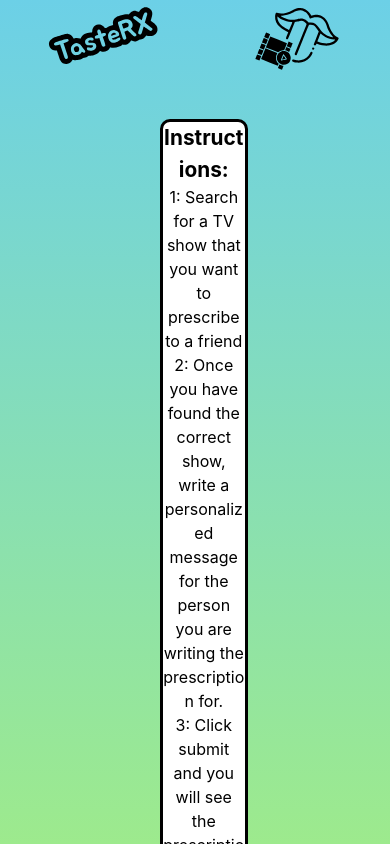
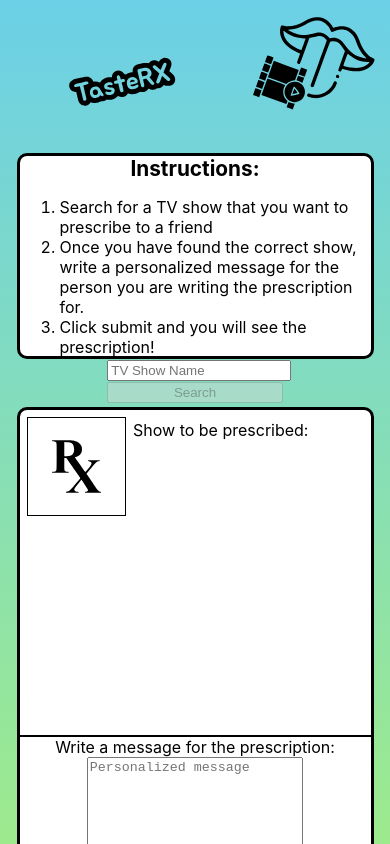
Before and after one commit to dstavis/tasterx, a React (Create React App) app: page / in a window 390 px wide. Shown: the top 844 px of the page. Built offline with nearby package versions, Linux system fonts and the light colour scheme.

Commit message:
Refactor CSS WIP

```diff
--- a/src/components/App/App.css
+++ b/src/components/App/App.css
@@ -8,19 +8,18 @@
 
 .home-page {
   display: flex;
+  align-items: center;
   justify-content: center;
-  height: 85%;
-  width: 90%;
-  margin: 10% 0% 0% 5%;
+  width: 100%;
 }
 
-.search-form-container {
+.prescription-preview-container {
   display: flex;
   flex-direction: column;
   align-items: center;
   height: 70vh;
-  width: 45vw;
-  margin-bottom: 2%;
+  width: 700px;
+  margin-top: 20vh;
 }
 
 .prescription-preview {
@@ -32,6 +31,14 @@
   border: 3px solid black;
   border-radius: 10px;
   background-color: white;
+}
+
+.prescription-container {
+  display: flex;
+  flex-direction: column;
+  align-items: center;
+  justify-content: center;
+  width: 100%;
 }
 
 .make-new-script {
@@ -48,18 +55,13 @@
 @media (max-width: 576px) {
   .home-page {
     flex-direction: column;
-    align-items: center;
     margin: 0;
   }
 
-  .instructions-container {
+  .prescription-preview-container {
     margin: 0 0 20px 0;
-    width: 100%;
-  }
-
-  .search-form-container {
+    width: 90vw;
     order: 2;
-    width: 100%;
   }
 
   .prescription-preview {
@@ -70,7 +72,6 @@
     width: 100%;
     display: flex;
     flex-direction: column;
-    align-items: center;
   }
 
   .prescription-page {
--- a/src/components/App/App.js
+++ b/src/components/App/App.js
@@ -59,9 +59,10 @@ function App() {
     <div className="App">
       <Routes>
         <Route exact path='/' element={
+          <div>
+            <Header />
             <main className='home-page'>
-            <Header />
-            <section className='search-form-container'>
+              <section className='prescription-preview-container'>
                 {error && <ErrorMessage error={error} />}
                 <Search searchForShow={searchForShow} />
                 <div className='prescription-preview'>
@@ -71,13 +72,16 @@ function App() {
               </section>
               <Instructions />
             </main>
+          </div>
         }/>
         <Route exact path='/prescription/:id' element={
+          <div>
+            <Header />
             <main className='prescription-container'>
-            <Header />
               <Prescription />
               <button className='make-new-script' onClick={() => navigate('/')}>Write a new prescription</button>
             </main>
+          </div>
         }/>
       </Routes>
     </div>
--- a/src/components/Header/Header.css
+++ b/src/components/Header/Header.css
@@ -1,19 +1,15 @@
-.logo {
+.header {
   position: absolute;
-  height: 25%;
-  width: 25%;
-  right: 8%;
-  top: 1%;
-  transform: rotate(22deg);
+  display: flex;
+  height: 180px;
+  padding-top: 10px;
+  margin-bottom: 5vh;
 }
 
 .title-logo {
-  position: absolute;
-  height: 20%;
-  width: 25%;
-  top: 1%;
-  left: 2%;
-  transform: rotate(-5deg);
+  align-self: flex-start;
+  height: 100%;
+  margin: 0 10vw 0 -30px;
 }
 
 .title-logo:hover {
@@ -22,20 +18,18 @@
 
 @media (max-width: 576px) {
   .header {
-    display: flex;
-    justify-content: space-around;
+    position: relative;
     width: 100vw;
-    height: 10vh;
+    height: 17vh;
+    margin: 0;
   }
 
   .title-logo {
-    position: static;
-    width: 127px;
-    height: 71px;
+    margin: 0;
+    width: 50%;
   }
 
   .logo {
-    position: static;
-    height: 100%;
+    height: 80%;
   }
 }
--- a/src/components/Header/Header.js
+++ b/src/components/Header/Header.js
@@ -6,12 +6,12 @@ import { Link } from 'react-router-dom';
 
 const Header = () => {
   return (
-    <div className="header">
+    <header className="header">
       <Link to='/' className='title-logo-link'>
         <img className='title-logo' src={titleLogo} alt='title logo' />
       </Link>
       <img className='logo' src={logo} alt='logo' />
-    </div>
+    </header>
   )
 }
 
--- a/src/components/Instructions/Instructions.css
+++ b/src/components/Instructions/Instructions.css
@@ -1,17 +1,25 @@
+.instruction-logo-container {
+  padding-bottom: 20vh;
+}
+
 .instructions-container {
-  display: flex;
-  flex-direction: column;
-  justify-content: center;
-  height: 50%;
-  width: 25%;
-  margin: 10% 0% 0% 5%;
+  width: 25vw;
+  max-width: 400px;
+  padding: 7px;
+  margin-left: 20px;
+  text-align: left;
   border: 3px solid black;
   border-radius: 10px;
   background-color: white;
 }
 
-.instructions {
-  padding: 5px;
+.logo {
+  height: 20vh;
+  transform: rotate(20deg);
+}
+
+h1 {
+  text-align: center;
 }
 
 /* Small devices */
@@ -19,5 +27,14 @@
 @media (max-width: 576px) {
   h1 {
     font-size: 1.3em;
+    margin: 0;
+  }
+
+  .instructions-container {
+    width: 90vw;
+    height: 30vh;
+    max-height: 200px;
+    margin: 0;
+    padding: 0;
   }
 }
--- a/src/components/Instructions/Instructions.js
+++ b/src/components/Instructions/Instructions.js
@@ -5,9 +5,11 @@ const Instructions = () => {
   return (
     <article className='instructions-container'>
       <h1>Instructions:</h1>
-      <p>1: Search for a TV show that you want to prescribe to a friend</p>
-      <p>2: Once you have found the correct show, write a personalized message for the person you are writing the prescription for.</p>
-      <p>3: Click submit and you will see the prescription!</p>
+      <ol>
+        <li>Search for a TV show that you want to prescribe to a friend</li>
+        <li>Once you have found the correct show, write a personalized message for the person you are writing the prescription for.</li>
+        <li>Click submit and you will see the prescription!</li>
+      </ol>
     </article>
   )
 }
--- a/src/components/Prescription/Prescription.css
+++ b/src/components/Prescription/Prescription.css
@@ -1,13 +1,13 @@
 .script-container {
     display: flex;
     flex-direction: column;
-    align-items: flex-start;
-    margin-top: 22vh;
-    border: black solid 3px;
+    align-items: center;
+    height: 60vh;
+    width: 700px;
+    border: 3px solid black;
+    border-radius: 10px;
     background-color: white;
-    height: 70vh;
-    width: 40vw;
-    border-radius: 10px;
+    margin-top: 20vh;
 }
 
 .script-top-container {
--- a/src/components/Prescription/Prescription.js
+++ b/src/components/Prescription/Prescription.js
@@ -31,8 +31,8 @@ const Prescription = () => {
     <section className='script-container'>
       <div className='script-top-container'>
         <img className='script-rx-logo' src={rxLogo} alt='rx logo' />
+        <p className='to-be-prescribed'>Show to be prescribed:</p>
         <div className='show-name-link-container'>
-          <p className='to-be-prescribed'>Show to be prescribed:</p>
           <p className='script-show-name'>{show.name}</p>
           {show.officialSite && <a href={show.officialSite} target='_blank'>Official TV show website</a>}
           {!show.officialSite && <a href={`https://www.google.com/search?q=${show.name}`} target='_blank'>{`Search google for ${show.name}`}</a>}
--- a/src/components/ShowDetails/ShowDetails.css
+++ b/src/components/ShowDetails/ShowDetails.css
@@ -18,7 +18,7 @@
 }
 
 .rx-logo {
-  height: 60%;
+  height: 30%;
   aspect-ratio: auto;
   border: 1px solid black;
   margin: 2%;
@@ -26,17 +26,21 @@
 
 .prompt-show-name-image-container {
   display: flex;
+  flex-direction: column;
+  justify-content: space-between;
+  width: 100%;
+  height: 100%;
 }
 
 .show-name {
   font-size: 1.5em;
-  margin-top: 3%;
-  width: 50%;
+
 }
 
 .show-poster {
-  margin: auto;
-  height: 90%;
+  align-self: flex-end;
+  margin: 30px;
+  height: 60%;
   aspect-ratio: auto;
   border-radius: 10px;
 }
@@ -62,6 +66,7 @@
   }
 
   .show-poster {
-    height: 70%;
+    height: 60%;
+    margin: 5px 20px;
   }
 }
--- a/src/index.css
+++ b/src/index.css
@@ -1,56 +1,14 @@
+body,
+*::after,
+*::before {
+  margin: 0;
+  padding: 0;
+}
+
 body {
-  margin: 0;
   font-family: -apple-system, BlinkMacSystemFont, 'Segoe UI', 'Roboto', 'Oxygen',
     'Ubuntu', 'Cantarell', 'Fira Sans', 'Droid Sans', 'Helvetica Neue',
     sans-serif;
-  -webkit-font-smoothing: antialiased;
-  -moz-osx-font-smoothing: grayscale;
+    background-image: linear-gradient(#6CD0E7, #9DEA8D);
+    background-attachment: fixed;
 }
-
-code {
-  font-family: source-code-pro, Menlo, Monaco, Consolas, 'Courier New',
-    monospace;
-}
-
-html {
-  background-image: linear-gradient(#6CD0E7, #9DEA8D);
-  background-attachment: fixed;
-}
-
-/*
-  Josh's Custom CSS Reset
-  https://www.joshwcomeau.com/css/custom-css-reset/
-*/
-
-*, *::before, *::after {
-  box-sizing: border-box;
-}
-
-* {
-  margin: 0;
-}
-
-html, body {
-  height: 100%;
-}
-
-body {
-  line-height: 1.5;
-  -webkit-font-smoothing: antialiased;
-}
-
-input, button, textarea, select {
-  font: inherit;
-}
-
-p, h1, h2, h3 {
-  overflow-wrap: break-word;
-}
-
-#root, #__nexxt {
-  isolation: isolate;
-}
-
-#root {
-  height: 100%;
-}
```
Lines whose indentation alone changed are shown as unchanged.
